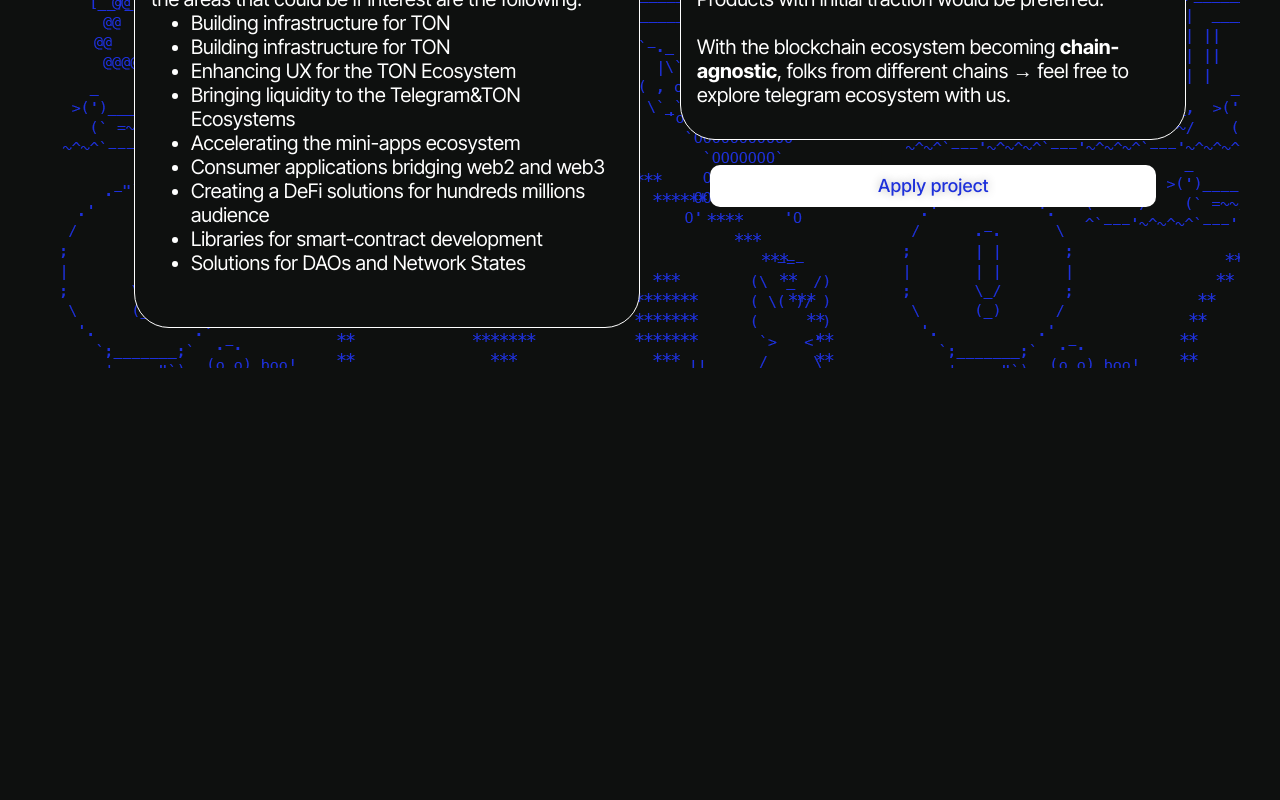
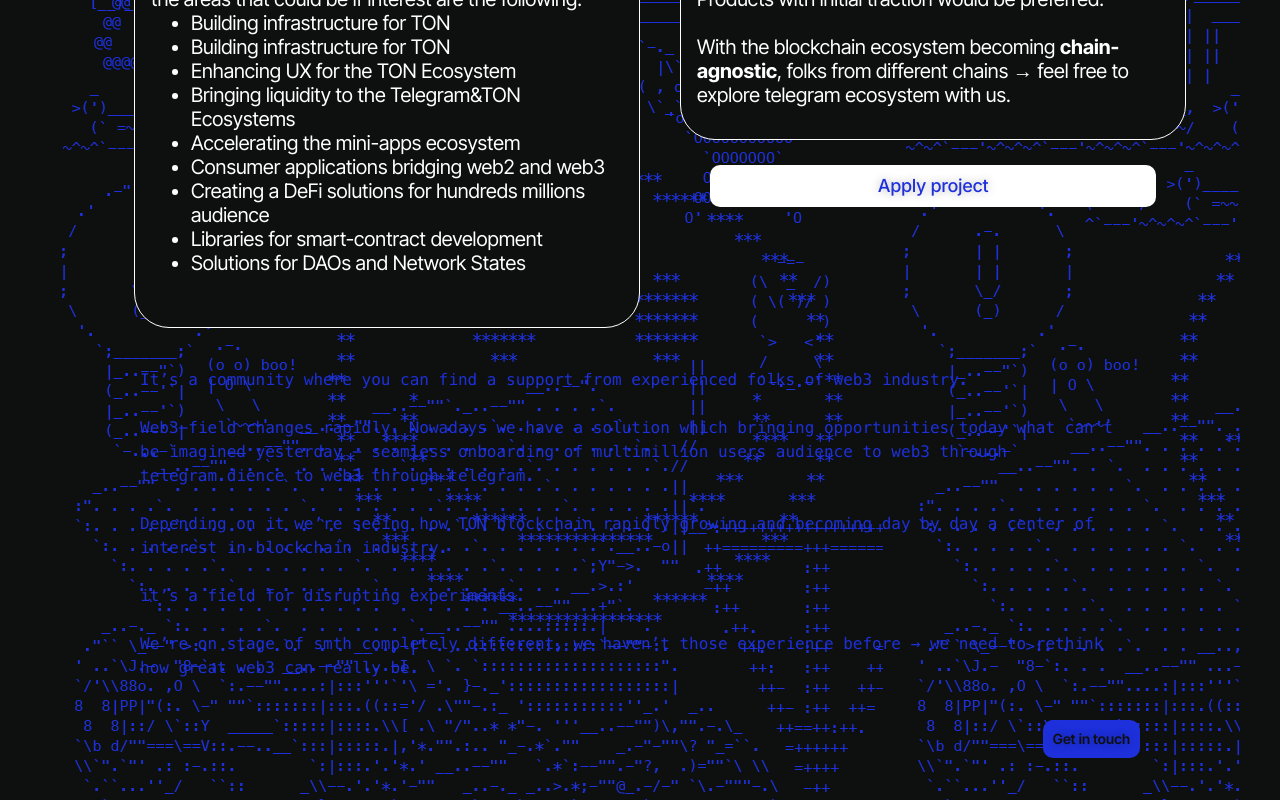
Before and after one commit to Popov-Dmitry/triangle, a Next.js app: page / in a window 1280 px wide. Shown: the part 3963-4763 px from the top of the page. Before the commit the page ends 4331 px from the top, so only its background shows below. Built offline with nearby package versions, Linux system fonts and the light colour scheme.

Commit message:
Added bottom text

```diff
--- a/app/layout.js
+++ b/app/layout.js
@@ -1,4 +1,5 @@
 import { Inter, Inter_Tight, Fira_Mono } from "next/font/google";
+import localFont from 'next/font/local'
 import "./globals.css";
 import { joinClassNames } from "@/utils/join-class-names";
 
@@ -21,10 +22,21 @@
   display: "swap"
 });
 
+const menlo = localFont({
+  src: '../Menlo-Regular.ttf',
+  variable: "--font-menlo",
+  display: 'swap',
+});
+
 export default function RootLayout({ children }) {
   return (
     <html lang="en">
-      <body className={joinClassNames(inter.variable, firaMono.variable, interTight.variable)}>
+      <body className={joinClassNames(
+        inter.variable,
+        firaMono.variable,
+        interTight.variable,
+        menlo.variable
+      )}>
         <main>
           {children}
         </main>
--- a/app/page.js
+++ b/app/page.js
@@ -70,7 +70,7 @@
               <div>
                 <div className={styles.subtitleBold}>Sign Protocol</div>
                 <div className={styles.caption}>
-                  gives access for technical solutions:<br/>
+                  gives access for technical solutions:<br />
                   product 1 , product 2
                 </div>
               </div>
@@ -124,7 +124,8 @@
             <ChatBubble text="What the areas of interest for Triangle accelerator?" />
             <div className={styles.borderedList}>
               <div>
-                There is no ‘right’ idea for the program, but some of the areas that could be if interest are the following:
+                There is no ‘right’ idea for the program, but some of the areas that could be if interest are the
+                following:
               </div>
               <ul className={styles.list}>
                 <li>Building infrastructure for TON</li>
@@ -154,6 +155,25 @@
             </div>
           </div>
         </div>
+        <div>
+          <div className={styles.bottomText}>
+            It’s a community where you can find a support from experienced folks of web3 industry.
+            <br /><br />
+            Web3-field changes rapidly. Nowadays we have a solution which bringing opportunities today what can’t be
+            imagined yesterday - seamless onboarding of multimillion users audience to web3 through telegram.dience to
+            web3 through telegram.
+            <br /><br />
+            Depending on it we’re seeing how TON blockchain rapidly growing and becoming day by day a center of interest
+            in blockchain industry.
+            <br /><br />
+            it’s a field for disrupting experiments.
+            <br /><br />
+            We’re on stage of smth completely different, we haven’t those experience before → we need to rethink how
+            great
+            web3 can really be.
+          </div>
+          <Button text="Get in touch" color="blue" className={styles.getInTouchButton} />
+        </div>
       </div>
     </div>
   );
--- a/app/page.module.css
+++ b/app/page.module.css
@@ -1,6 +1,6 @@
 .container {
     background: url("/background.png") 0 -40px;
-    padding-bottom: 40px;
+    padding-bottom: 80px;
 }
 
 .logo {
@@ -228,3 +228,21 @@
 .list {
     margin-top: 0;
 }
+
+.bottomText {
+    padding: 40px 100px;
+    font-family: var(--font-menlo);
+    color: #1D30DB;
+}
+
+.getInTouchButton {
+    color: #0E100F !important;
+    padding: 10px !important;
+    font-size: 14px !important;
+    font-weight: 600 !important;
+    line-height: 18px !important;
+    letter-spacing: -0.3483240008354187px !important;
+    text-align: center !important;
+    float: right;
+    margin-right: 100px;
+}
```
Also changed, not shown: Menlo-Regular.ttf (added).
